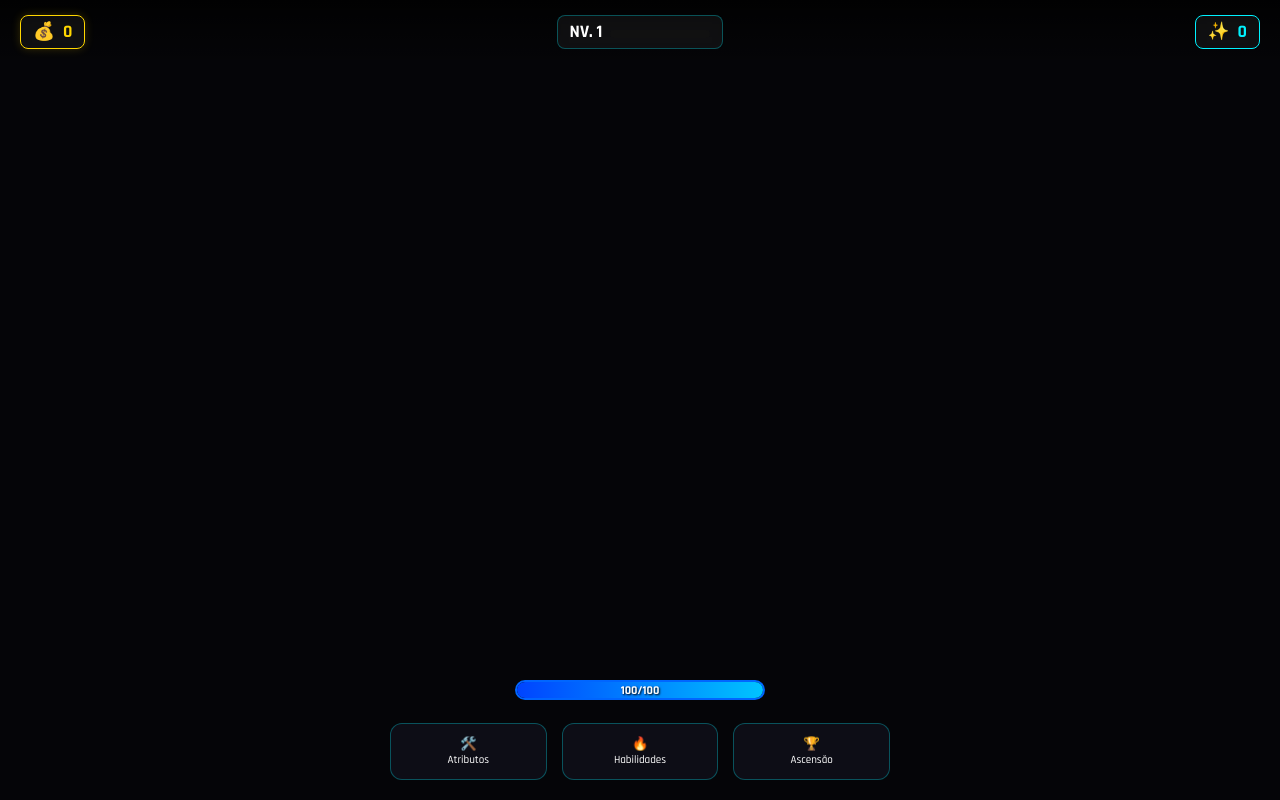
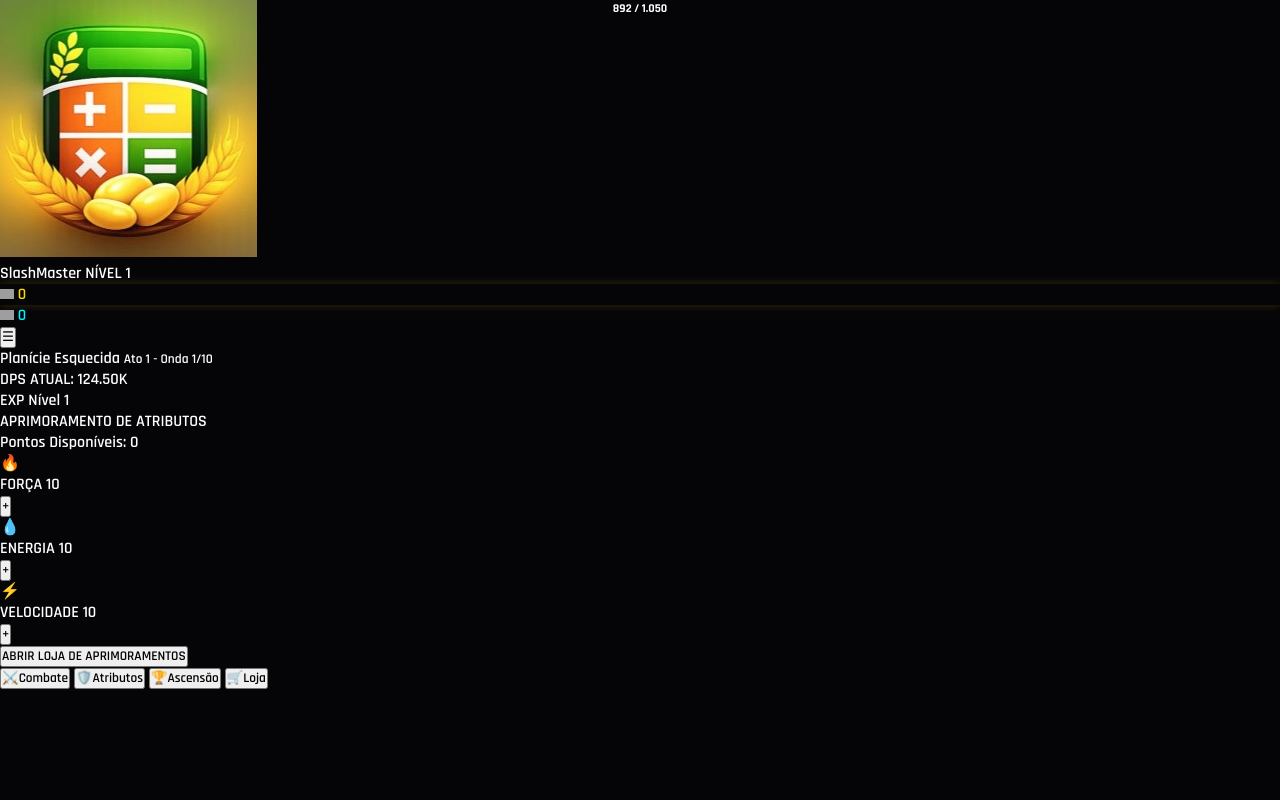
Before and after one commit to ogerrva/RPG, a plain HTML site: page index.html in a window 1280 px wide. Drawn offline with Linux system fonts and the light colour scheme; grey boxes are pictures that could not be loaded.

Commit message:
Update index.html

```diff
--- a/index.html
+++ b/index.html
@@ -3,84 +3,110 @@
 <head>
     <meta charset="UTF-8">
     <meta name="viewport" content="width=device-width, initial-scale=1.0, maximum-scale=1.0, user-scalable=no">
-    <meta name="apple-mobile-web-app-capable" content="yes">
-    <meta name="apple-mobile-web-app-status-bar-style" content="black-translucent">
-    <meta name="theme-color" content="#050508">
     <title>Twisting Slash: Elemental</title>
-
-    <link rel="manifest" href="manifest.json">
     <link rel="stylesheet" href="style.css">
-    <link href="https://fonts.googleapis.com/css2?family=Rajdhani:wght@500;600;700&display=swap" rel="stylesheet">
+    <link href="https://fonts.googleapis.com/css2?family=Rajdhani:wght@600;700&display=swap" rel="stylesheet">
 </head>
 <body>
-
     <div id="game-container">
-        <canvas id="bg-canvas"></canvas>
-        <canvas id="game-canvas"></canvas>
-        <canvas id="fx-canvas"></canvas>
-
-        <header id="hud-top">
-            <div class="stat-group gold">
-                <span class="icon">💰</span>
-                <span id="val-gold">0</span>
-            </div>
-            <div class="stat-group level">
-                <span id="val-level">NV. 1</span>
-                <div class="xp-bar-container">
-                    <div id="xp-fill"></div>
+        <header class="top-bar">
+            <div class="user-info">
+                <div class="avatar-border"><img src="icon.png" alt="Hero"></div>
+                <div class="user-text">
+                    <span class="username">SlashMaster</span>
+                    <span class="level-tag" id="val-level">NÍVEL 1</span>
                 </div>
             </div>
-            <div class="stat-group essence">
-                <span class="icon">✨</span>
-                <span id="val-essence">0</span>
+            <div class="currency-group">
+                <div class="res-item gold">
+                    <img src="https://cdn-icons-png.flaticon.com/128/2489/2489756.png" width="14">
+                    <span id="val-gold">0</span>
+                </div>
+                <div class="res-item essence">
+                    <img src="https://cdn-icons-png.flaticon.com/128/11651/11651586.png" width="14">
+                    <span id="val-essence">0</span>
+                </div>
             </div>
+            <button class="menu-hamburger">☰</button>
         </header>
 
-        <div id="mana-container">
-            <div id="mana-fill"></div>
-            <span id="mana-text">100/100</span>
+        <main class="combat-zone">
+            <div class="stage-info">
+                <span id="stage-name">Planície Esquecida</span>
+                <small id="wave-info">Ato 1 - Onda 1/10</small>
+            </div>
+
+            <canvas id="game-canvas"></canvas>
+            <canvas id="fx-canvas"></canvas>
+
+            <div class="combat-stats-overlay">
+                <div class="dps-counter">DPS ATUAL: <span id="val-dps">124.50K</span></div>
+                <div class="mana-bar-compact">
+                    <div id="mana-fill"></div>
+                    <span id="mana-text">892 / 1.050</span>
+                </div>
+            </div>
+        </main>
+
+        <div class="xp-container">
+            <div class="xp-bar"><div id="xp-fill"></div></div>
+            <div class="xp-info">EXP Nível <span id="curr-lvl">1</span></div>
         </div>
 
-        <nav id="main-nav">
-            <button onclick="UI.toggleTab('upgrades')" class="nav-btn">🛠️ <small>Atributos</small></button>
-            <button onclick="UI.toggleTab('skills')" class="nav-btn">🔥 <small>Habilidades</small></button>
-            <button onclick="UI.toggleTab('prestige')" class="nav-btn">🏆 <small>Ascensão</small></button>
-            <button id="pwa-install" class="nav-btn hidden">📲 <small>Instalar</small></button>
-        </nav>
+        <section class="attribute-panel">
+            <div class="panel-title">APRIMORAMENTO DE ATRIBUTOS</div>
+            <div class="points-available">Pontos Disponíveis: <span id="val-points">0</span></div>
 
-        <section id="ui-panels">
-            <div id="tab-upgrades" class="panel hidden">
-                <div class="panel-header">
-                    <h3>Atributos do Herói</h3>
-                    <button onclick="UI.closeAll()">×</button>
+            <div class="attr-grid">
+                <div class="attr-card str">
+                    <div class="attr-icon">🔥</div>
+                    <div class="attr-data">
+                        <span class="name">FORÇA</span>
+                        <span class="value" id="stat-str">10</span>
+                    </div>
+                    <button onclick="Game.buyStat('str')">+</button>
                 </div>
-                <div class="scroll-area" id="list-upgrades">
+                <div class="attr-card ene">
+                    <div class="attr-icon">💧</div>
+                    <div class="attr-data">
+                        <span class="name">ENERGIA</span>
+                        <span class="value" id="stat-ene">10</span>
                     </div>
+                    <button onclick="Game.buyStat('ene')">+</button>
+                </div>
+                <div class="attr-card agi">
+                    <div class="attr-icon">⚡</div>
+                    <div class="attr-data">
+                        <span class="name">VELOCIDADE</span>
+                        <span class="value" id="stat-agi">10</span>
+                    </div>
+                    <button onclick="Game.buyStat('agi')">+</button>
+                </div>
             </div>
 
-            <div id="tab-skills" class="panel hidden">
-                <div class="panel-header">
-                    <h3>Domínio Elemental</h3>
-                    <button onclick="UI.closeAll()">×</button>
-                </div>
-                <div class="scroll-area" id="list-skills">
-                    </div>
-            </div>
+            <button class="btn-shop">ABRIR LOJA DE APRIMORAMENTOS</button>
         </section>
+
+        <nav class="bottom-nav">
+            <button class="nav-item active">⚔️<span>Combate</span></button>
+            <button class="nav-item">🛡️<span>Atributos</span></button>
+            <button class="nav-item">🏆<span>Ascensão</span></button>
+            <button class="nav-item">🛒<span>Loja</span></button>
+        </nav>
 
         <div id="idle-modal" class="modal hidden">
             <div class="modal-content">
-                <h2>Bem-vindo de volta!</h2>
-                <p>Enquanto você estava fora, seus heróis lutaram bravamente.</p>
-                <div class="idle-stats">
-                    <div>Ganhos: <span id="idle-gold" class="gold-text">0</span> 💰</div>
-                    <div>Experiência: <span id="idle-xp" class="xp-text">0</span> ✨</div>
+                <h3>PROGRESSO OFFLINE</h3>
+                <div class="idle-time">🕒 02:14:38</div>
+                <div class="idle-rewards">
+                    <div class="reward-row">💰 <span id="idle-gold">0</span></div>
+                    <div class="reward-row">✨ <span id="idle-essence">0</span></div>
                 </div>
-                <button onclick="Game.claimIdle()">Coletar Recompensas</button>
+                <button onclick="Game.claimIdle()">COLETAR</button>
             </div>
         </div>
     </div>
 
-    <script src="game.js" defer></script>
+    <script src="game.js"></script>
 </body>
 </html>
```
